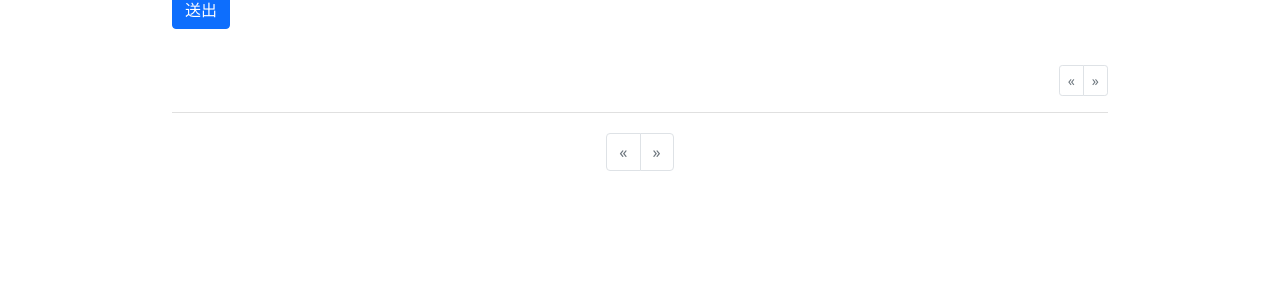
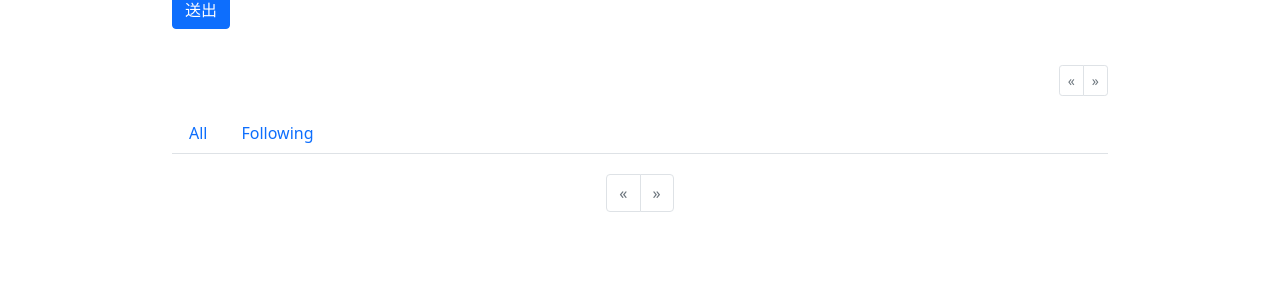
Before and after one commit to weijay0804/Daily-Life, a Flask app: page / in a window 1280 px wide. Shown: the part 339-639 px from the top of the page. Run offline with Flask 2, Linux system fonts and the light colour scheme; the visitor is signed in with stand-in values (Sample User, id 1); data comes from the database, SQL or seed files in the repository; data that the repository does not hold is empty; some libraries are stand-ins or nearby versions.

Commit message:
新增  顯示追隨的或所有文章

```diff
--- a/app/main/views.py
+++ b/app/main/views.py
@@ -10,7 +10,7 @@
 
 '''
 
-from flask import render_template, session, request, redirect, url_for, abort, current_app
+from flask import render_template, session, request, redirect, url_for, abort, current_app, make_response
 from flask.helpers import flash
 from flask_login import login_required, current_user
 from datetime import datetime
@@ -36,12 +36,39 @@ def index():
 
         return redirect(url_for('main.index'))
 
+    show_following = False
+    if current_user.is_authenticated:
+        show_following = bool(request.cookies.get('show_following', ''))
+
+    if show_following:
+        query = current_user.following_posts
+    else:
+        query = Post.query
+
     page = request.args.get('page', 1, type=int)
-    pagination = Post.query.order_by(Post.timestamp.desc()).paginate(page, per_page = current_app.config['POSTS_PER_PAGE'], error_out = False)
+    pagination = query.order_by(Post.timestamp.desc()).paginate(page, per_page = current_app.config['POSTS_PER_PAGE'], error_out = False)
     posts = pagination.items
 
 
-    return render_template('main/index.html', posts = posts, pagination = pagination)
+    return render_template('main/index.html', posts = posts, pagination = pagination, show_following = show_following)
+
+@main.route('/all')
+@login_required
+def show_all_posts():
+    ''' 顯示所有文章 '''
+
+    resp = make_response(redirect(url_for('main.index')))
+    resp.set_cookie('show_following', '', max_age=30 * 24 * 60 * 60)    # 30 days
+    return resp
+
+@main.route('/following_posts')
+@login_required
+def following_posts():
+    ''' 顯示所有追蹤的文章 '''
+
+    resp = make_response(redirect(url_for('main.index')))
+    resp.set_cookie('show_following', '1', max_age=30 * 24 * 60 * 60)
+    return resp
 
 @main.route('/user/<username>')
 def user(username : str):
--- a/app/model.py
+++ b/app/model.py
@@ -101,6 +101,17 @@ class Role(db.Model):
     def __repr__(self) -> str:
         return '<Role %r>' % self.name
 
+class Post(db.Model):
+
+    __tablename__ = 'posts'
+
+    id = db.Column(db.Integer, primary_key = True)
+    body = db.Column(db.Text)
+    timestamp = db.Column(db.DateTime, index = True, default = datetime.utcnow)
+    is_private = db.Column(db.Boolean, default = False, nullable = False)
+    author_id = db.Column(db.Integer, db.ForeignKey('users.id'))
+
+
 
 class Follow(db.Model):
 
@@ -156,6 +167,11 @@ class User(db.Model, UserMixin):
         if self.email is not None and self.avatar_hash is None:
             self.avatar_hash = self.gravatar_hash()
 
+    @property
+    def following_posts(self) -> Post:
+        ''' 取得關注的使用者的文章 '''
+
+        return Post.query.join(Follow, Follow.follow_id == Post.author_id).filter(Follow.user_id == self.id)
 
     @property
     def password(self) -> None:
@@ -239,17 +255,6 @@ class User(db.Model, UserMixin):
         return '<User %r>' % self.username
 
 
-
-class Post(db.Model):
-
-    __tablename__ = 'posts'
-
-    id = db.Column(db.Integer, primary_key = True)
-    body = db.Column(db.Text)
-    timestamp = db.Column(db.DateTime, index = True, default = datetime.utcnow)
-    is_private = db.Column(db.Boolean, default = False, nullable = False)
-    author_id = db.Column(db.Integer, db.ForeignKey('users.id'))
-
 class AnonymousUser(AnonymousUserMixin):
     ''' 匿名用戶 '''
 
--- a/app/static/css/post.css
+++ b/app/static/css/post.css
@@ -8,11 +8,12 @@
     min-height: 260px;
     margin-left: 280px;
 }
+
 ul.posts {
     list-style-type: none;
     padding: 0px;
     margin: 16px 0px 0px 0px;
-    border-top: 1px solid #e0e0e0;
+
 }
 ul.posts li.post {
     padding: 8px;
--- a/app/templates/main/_post.html
+++ b/app/templates/main/_post.html
@@ -1,5 +1,15 @@
 <!-- 貼文串模板 -->
 
+{% if current_user.is_authenticated %}
+<ul class="nav nav-tabs">
+  <li class="nav-item">
+    <a class="nav-link" aria-current="page" href="{{ url_for('main.show_all_posts') }}">All</a>
+  </li>
+  <li class="nav-item">
+    <a class="nav-link" href="{{ url_for('main.following_posts') }}">Following</a>
+  </li>
+</ul>
+{% endif %}
 <ul class="posts">
     {% for post in posts %}
       <li class="post">
```
